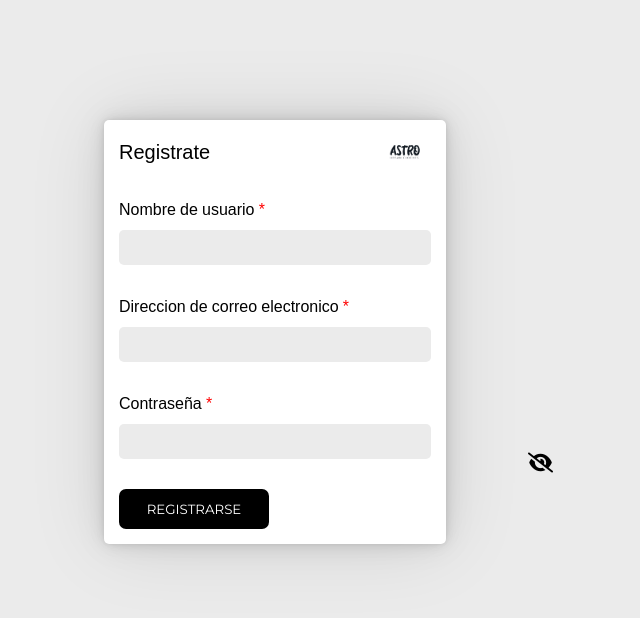
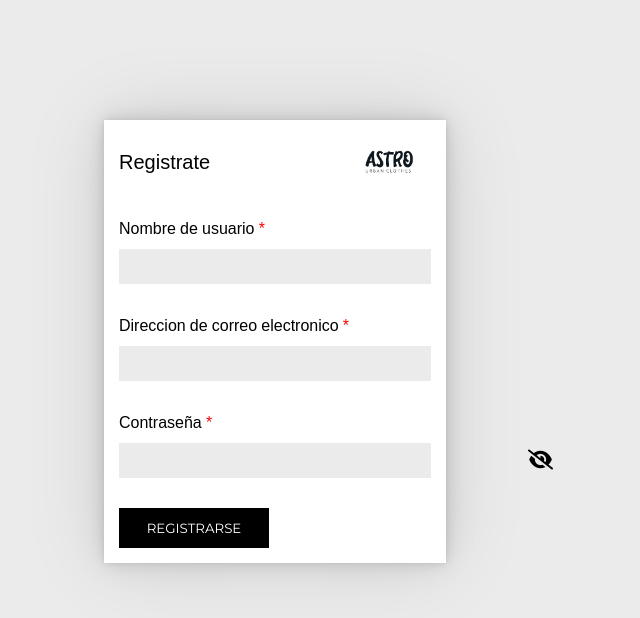
Before and after one commit to JoaquinRouge/Astro, a React (Vite) app: page /Register in a window 1280 px wide. Shown: the top 618 px of the page, without its empty margins (365-1005 px from the left). Built offline with nearby package versions, Linux system fonts and the light colour scheme; no server answers.

Commit message:
cambios esteticos

```diff
--- a/src/components/Card/card.css
+++ b/src/components/Card/card.css
@@ -5,7 +5,6 @@
     height: 500px;
     background-color: white;
     color: white;
-    border-radius: 5px;
     cursor: pointer;
     box-shadow:
   2.8px 2.8px 2.2px rgba(0, 0, 0, 0.02),
@@ -63,7 +62,7 @@ margin-left: 15px;
 .hrcard{
     background-color: #ebebeb;
     height: 1px;
-    width: 340px;
+    width: 315px;
     margin: 10px;
     border: none;
 }
--- a/src/components/pages/Cart/cart.css
+++ b/src/components/pages/Cart/cart.css
@@ -34,7 +34,6 @@
     align-items: center;
     background-color: white;
     padding: 15px;
-    border-radius: 7px;
     font-family: 'Noto Sans Linear B', sans-serif;
     width: 800px;
     box-shadow:
@@ -62,7 +61,6 @@
     color: white;
     border: none;
     cursor: pointer;
-    border-radius: 7px;
 }
 
 .quantity-prod{
@@ -76,7 +74,6 @@
     top: 350px;
     background-color: black;
     padding: 30px;
-    border-radius: 10px;
     color: white;
     font-family: 'Noto Sans Linear B', sans-serif;
     width: 450px;
@@ -98,7 +95,6 @@
     background-color: white;
     margin: 50px;
     margin-left: 160px;
-    border-radius: 7px;
     position: sticky;
     top: 120px;
     font-family: 'Noto Sans Linear B', sans-serif;
@@ -150,5 +146,4 @@
     color: white;
     border: none;
     cursor: pointer;
-    border-radius: 7px;
 }
--- a/src/components/pages/Login/login.css
+++ b/src/components/pages/Login/login.css
@@ -24,7 +24,6 @@ body{
     height: 33px;
     border: none;
     padding-left: 10px;
-    border-radius: 5px;
 }
 
 .input:focus{
@@ -40,7 +39,6 @@ body{
     border: none;
     background-color: black;
     color: white;
-    border-radius: 7px;
     cursor: pointer;
 }
 
--- a/src/components/pages/Register/register.css
+++ b/src/components/pages/Register/register.css
@@ -17,7 +17,6 @@
     gap: 30px;
     background-color: white;
     padding: 15px;
-    border-radius: 5px;
     margin-top: 120px;
     box-shadow:
     0px 0px 2.2px rgba(0, 0, 0, 0.031),
@@ -47,7 +46,6 @@
     height: 33px;
     border: none;
     padding-left: 10px;
-    border-radius: 5px;
     background-color: #ebebeb;
 }
 
@@ -64,14 +62,13 @@
     border: none;
     background-color: black;
     color: white;
-    border-radius: 7px;
     cursor: pointer;
 }
 
 .eye{
     position: absolute;
     left: 893px;
-    top: 453px;
+    top: 450px;
     z-index: 999;
     cursor: pointer;
     color: black;
@@ -85,7 +82,7 @@
 }
 
 .logo-register{
-    width: 50px;
+    width: 80px;
 }
 
 .user-created-container{
```
Also changed, not shown: src/components/pages/Hombre/hombre.css (added), src/components/pages/Hombre/hombre.jsx (added), src/components/pages/Mujer/mujer.css (added), src/components/pages/Mujer/mujer.jsx (added).
